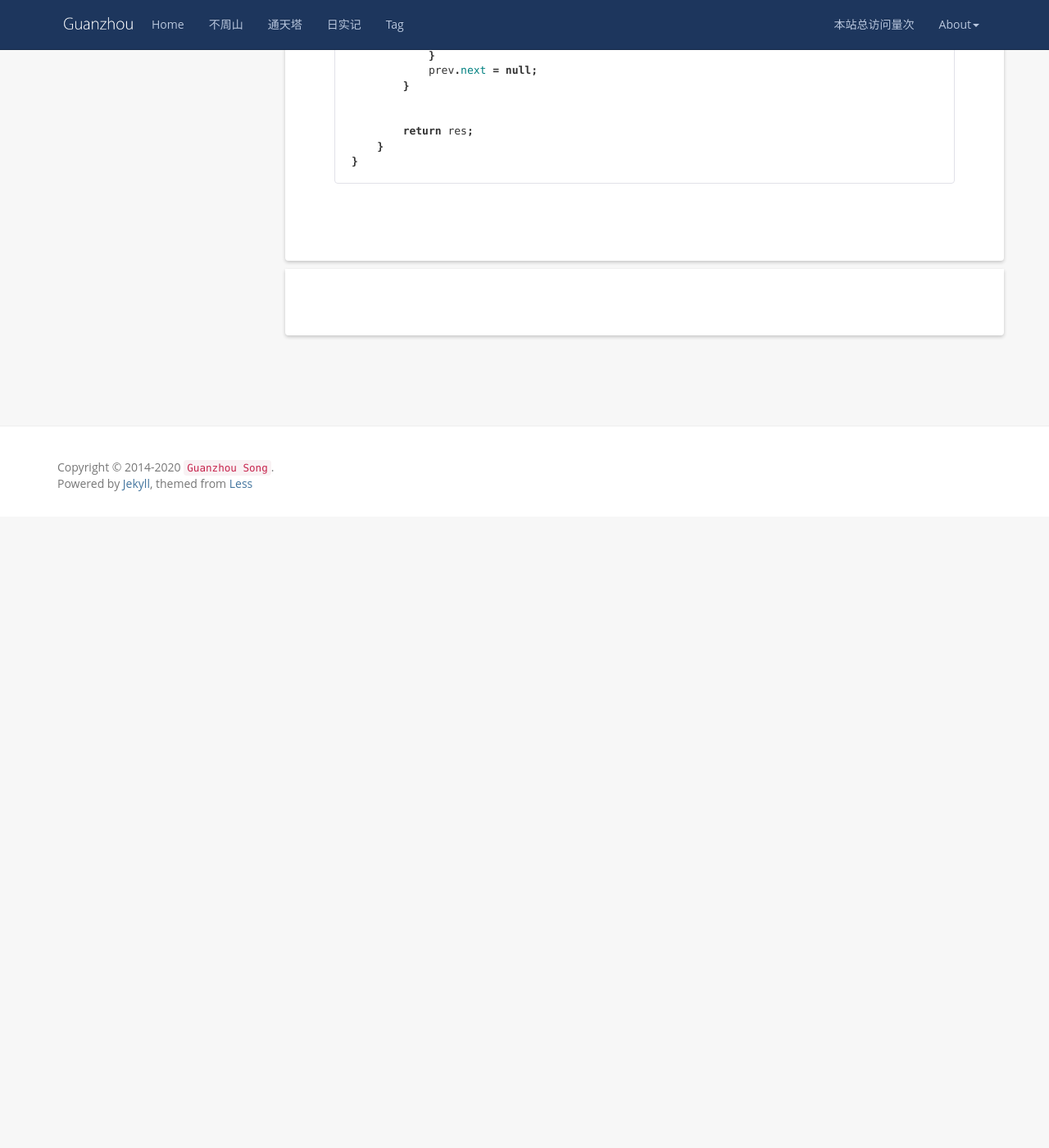
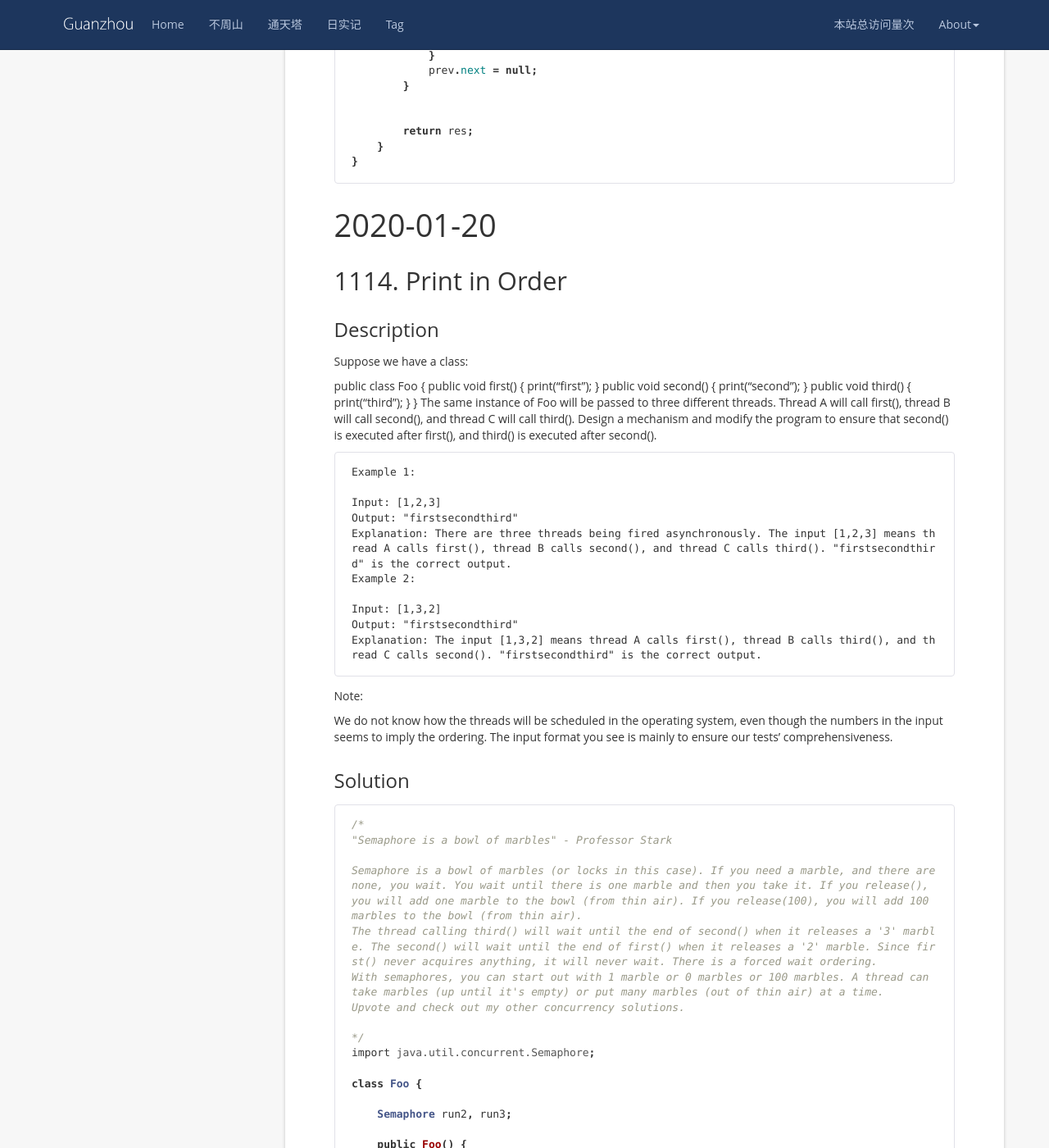
Before and after one commit to wangsimin04/GuanzhouSong.github.io, a Jekyll site: the page built from _posts/2020-01-01-LeetCode.md, in a window 1280 px wide and 1400 px high, scrolled down 6171 px. Shown: the whole window at 82% size. Built offline with Jekyll 4.4.1, drawn with Linux system fonts in a browser that asks for light colours; nearby versions of some CDN libraries; comment, search, counter and statistics services are not loaded; before the commit the page ends 6801 px from its top, so only the background shows below that; some of the changed text lies outside the part shown.

Commit message:
Update 2020-01-01-LeetCode.md

````diff
--- a/_posts/2020-01-01-LeetCode.md
+++ b/_posts/2020-01-01-LeetCode.md
@@ -292,3 +292,77 @@ class Solution {
     }
 }
 ```
+
+# 2020-01-20
+## 1114. Print in Order
+### Description
+Suppose we have a class:
+
+public class Foo {
+  public void first() { print("first"); }
+  public void second() { print("second"); }
+  public void third() { print("third"); }
+}
+The same instance of Foo will be passed to three different threads. Thread A will call first(), thread B will call second(), and thread C will call third(). Design a mechanism and modify the program to ensure that second() is executed after first(), and third() is executed after second().
+
+
+```
+Example 1:
+
+Input: [1,2,3]
+Output: "firstsecondthird"
+Explanation: There are three threads being fired asynchronously. The input [1,2,3] means thread A calls first(), thread B calls second(), and thread C calls third(). "firstsecondthird" is the correct output.
+Example 2:
+
+Input: [1,3,2]
+Output: "firstsecondthird"
+Explanation: The input [1,3,2] means thread A calls first(), thread B calls third(), and thread C calls second(). "firstsecondthird" is the correct output.
+```
+
+Note:
+
+We do not know how the threads will be scheduled in the operating system, even though the numbers in the input seems to imply the ordering. The input format you see is mainly to ensure our tests' comprehensiveness.
+
+### Solution
+```java
+/*
+"Semaphore is a bowl of marbles" - Professor Stark
+
+Semaphore is a bowl of marbles (or locks in this case). If you need a marble, and there are none, you wait. You wait until there is one marble and then you take it. If you release(), you will add one marble to the bowl (from thin air). If you release(100), you will add 100 marbles to the bowl (from thin air).
+The thread calling third() will wait until the end of second() when it releases a '3' marble. The second() will wait until the end of first() when it releases a '2' marble. Since first() never acquires anything, it will never wait. There is a forced wait ordering.
+With semaphores, you can start out with 1 marble or 0 marbles or 100 marbles. A thread can take marbles (up until it's empty) or put many marbles (out of thin air) at a time.
+Upvote and check out my other concurrency solutions.
+
+*/
+import java.util.concurrent.Semaphore;
+
+class Foo {
+
+    Semaphore run2, run3;
+
+    public Foo() {
+        run2 = new Semaphore(0);
+        run3 = new Semaphore(0);
+    }
+
+    public void first(Runnable printFirst) throws InterruptedException {
+
+        // printFirst.run() outputs "first". Do not change or remove this line.
+        printFirst.run();
+        run2.release();
+    }
+
+    public void second(Runnable printSecond) throws InterruptedException {
+        run2.acquire();
+        // printSecond.run() outputs "second". Do not change or remove this line.
+        printSecond.run();
+        run3.release();
+    }
+
+    public void third(Runnable printThird) throws InterruptedException {
+        run3.acquire();
+        // printThird.run() outputs "third". Do not change or remove this line.
+        printThird.run();
+    }
+}
+```
````
